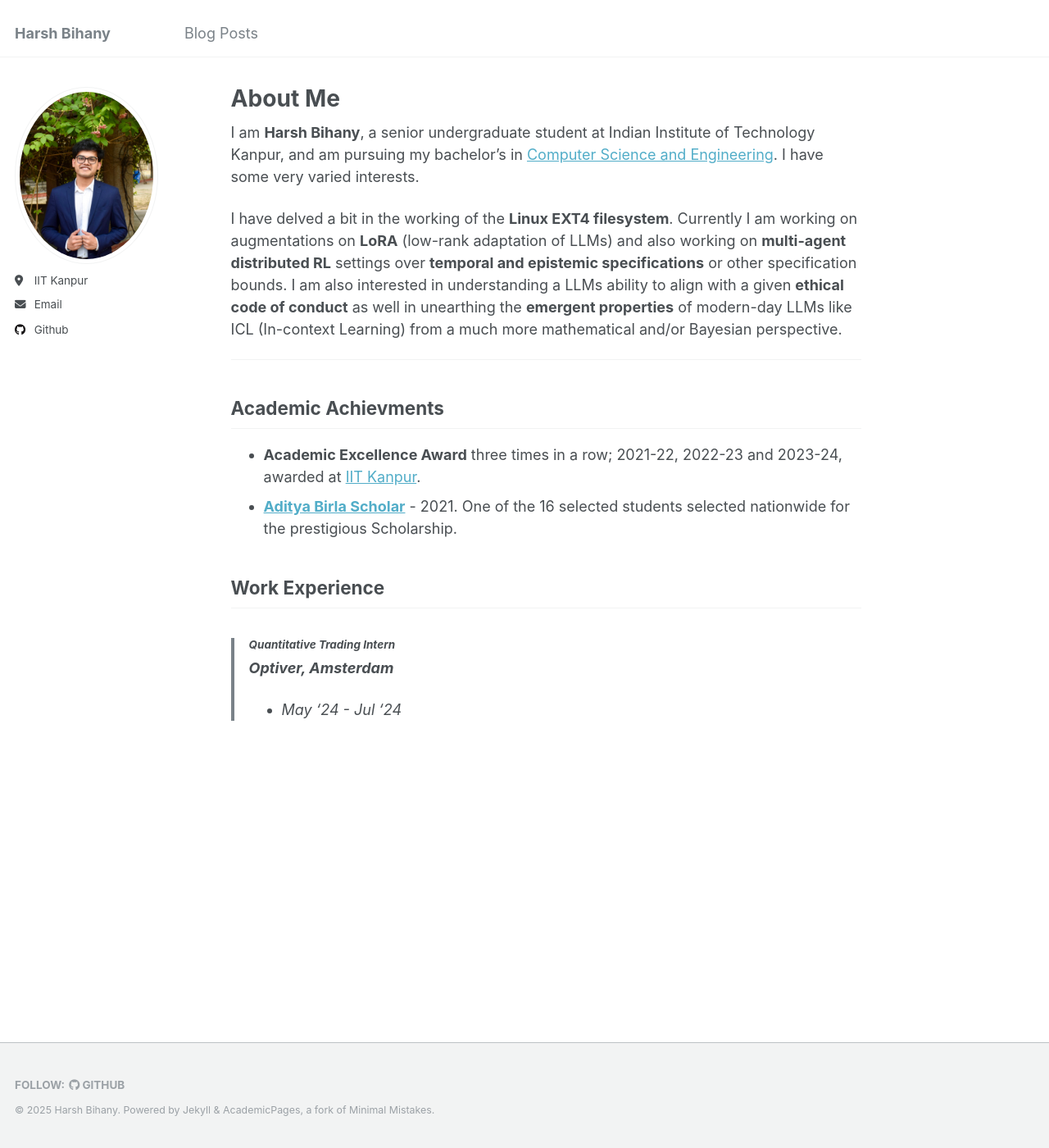
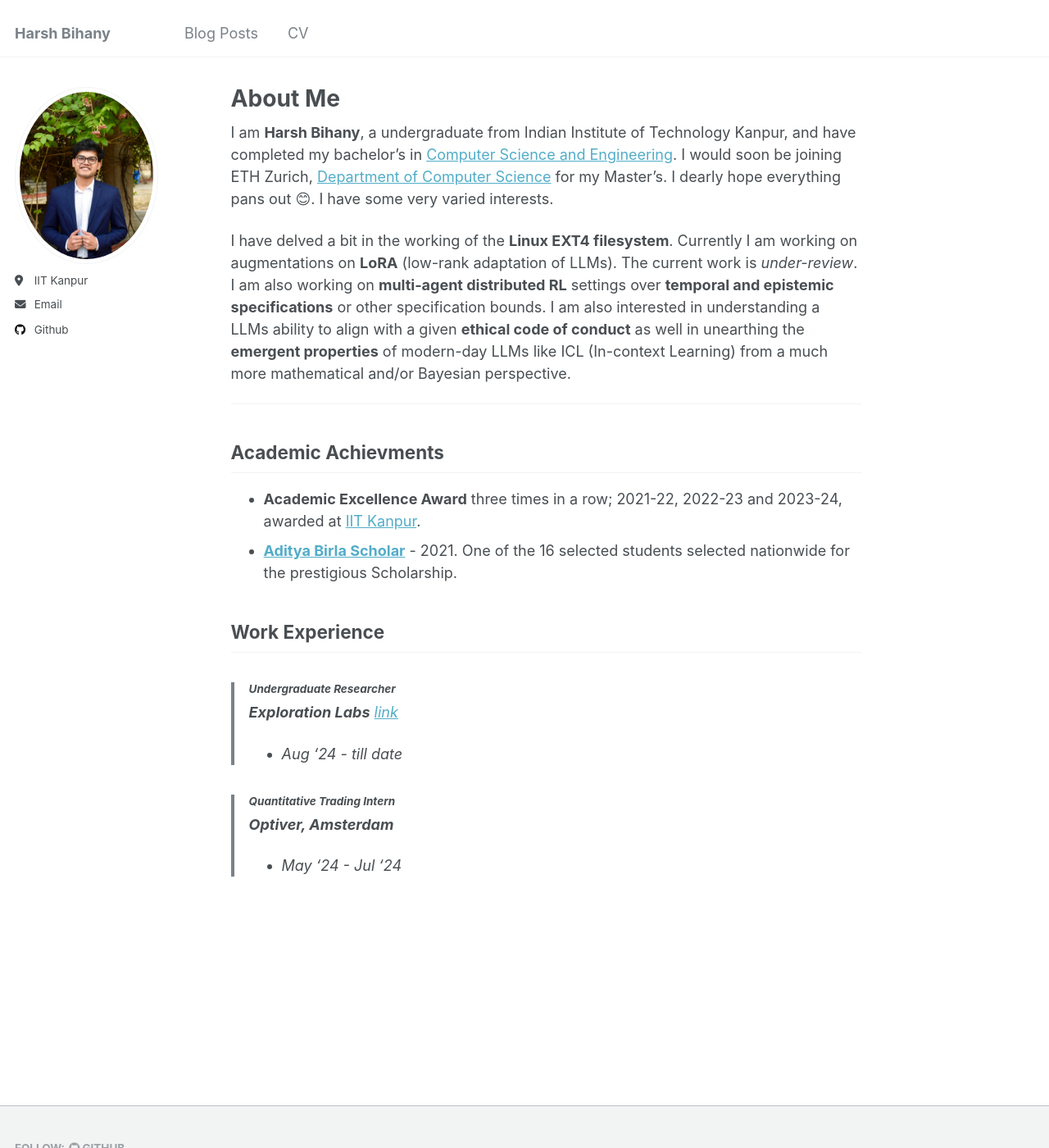
Before and after one commit to bihany-harsh/bihany-harsh.github.io, a Jekyll site: the page built from _pages/about.md, in a window 1280 px wide and 1400 px high. Shown: the whole window at 82% size. Built offline with Jekyll 4.4.1, drawn with Linux system fonts in a browser that asks for light colours.

Commit message:
blog post changes, about me and cv upload

```diff
--- a/_config.yml
+++ b/_config.yml
@@ -22,10 +22,11 @@ repository               : "bihany-harsh/bihany-harsh.github.io"
 author:
   # Biographic information
   avatar           : "profile.png"
-  # name             : "Your Sidebar Name"
+  # name             : "Harsh Bihany"
   pronouns         : # example: "she/her"
   # bio              : "Short biography for the left-hand sidebar"
   location         : "IIT Kanpur"
+  # location         : "ETH Zurich"
   # employer         : "Red Brick University"
   uri              : # URL
   email            : "harshbihany7@gmail.com"
--- a/_data/navigation.yml
+++ b/_data/navigation.yml
@@ -20,8 +20,8 @@ main:
   - title: "Blog Posts"
     url: /blog-posts/
 
-  # - title: "CV"
-  #   url: /cv/
+  - title: "CV"
+    url: /files/main.pdf
 
   # - title: "Guide"
   #   url: /markdown/
--- a/_pages/about.md
+++ b/_pages/about.md
@@ -6,9 +6,9 @@ redirect_from:
   - /about/
   - /about.html
 ---
-I am **Harsh Bihany**, a senior undergraduate student at Indian Institute of Technology Kanpur, and am pursuing my bachelor's in [Computer Science and Engineering](https://cse.iitk.ac.in). I have some very varied interests.
+I am **Harsh Bihany**, a undergraduate from Indian Institute of Technology Kanpur, and have completed my bachelor's in [Computer Science and Engineering](https://cse.iitk.ac.in). I would soon be joining ETH Zurich, [Department of Computer Science](https://inf.ethz.ch/) for my Master's. I dearly hope everything pans out 😊. I have some very varied interests.
 
-I have delved a bit in the working of the **Linux EXT4 filesystem**. Currently I am working on augmentations on **LoRA** (low-rank adaptation of LLMs) and also working on **multi-agent distributed RL** settings over **temporal and epistemic specifications** or other specification bounds. I am also interested in understanding a LLMs ability to align with a given **ethical code of conduct** as well in unearthing the **emergent properties** of modern-day LLMs like ICL (In-context Learning) from a much more mathematical and/or Bayesian perspective.
+I have delved a bit in the working of the **Linux EXT4 filesystem**. Currently I am working on augmentations on **LoRA** (low-rank adaptation of LLMs). The current work is *under-review*. I am also working on **multi-agent distributed RL** settings over **temporal and epistemic specifications** or other specification bounds. I am also interested in understanding a LLMs ability to align with a given **ethical code of conduct** as well in unearthing the **emergent properties** of modern-day LLMs like ICL (In-context Learning) from a much more mathematical and/or Bayesian perspective.
 
 ---
 
@@ -19,6 +19,12 @@ I have delved a bit in the working of the **Linux EXT4 filesystem**. Currently I
 
 ## Work Experience
 
+> #### Undergraduate Researcher
+>
+> **Exploration Labs** [link](https://exploration-lab.github.io/)
+>
+> - Aug '24 - till date
+
 > #### Quantitative Trading Intern
 >
 > **Optiver, Amsterdam**
```
Also changed, not shown: _posts/2025-15-05-strength-in-men.md (added, +50 -0 lines), dump-ground/2025-20-01-mech-inter.md (renamed from _posts/2025-20-01-mech-inter.md), 2 other files.
